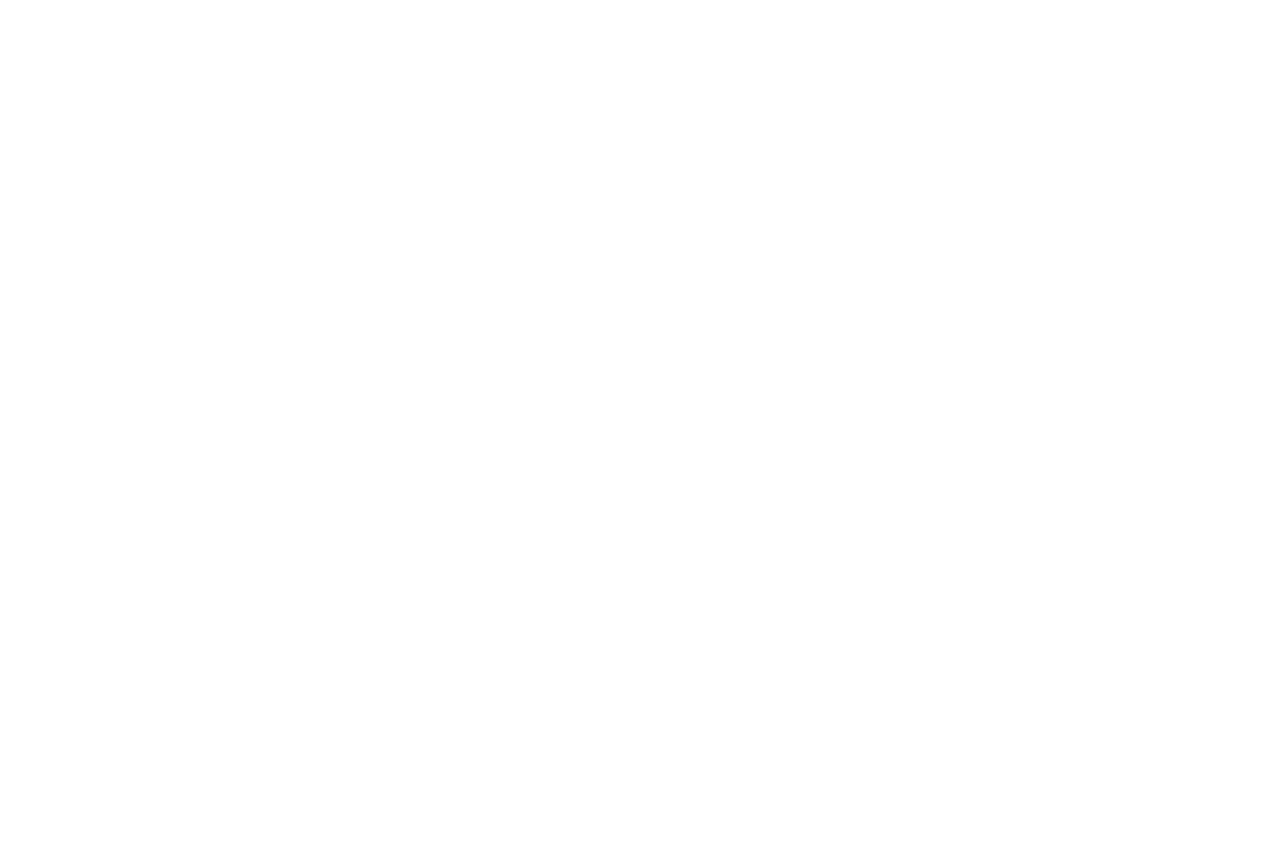
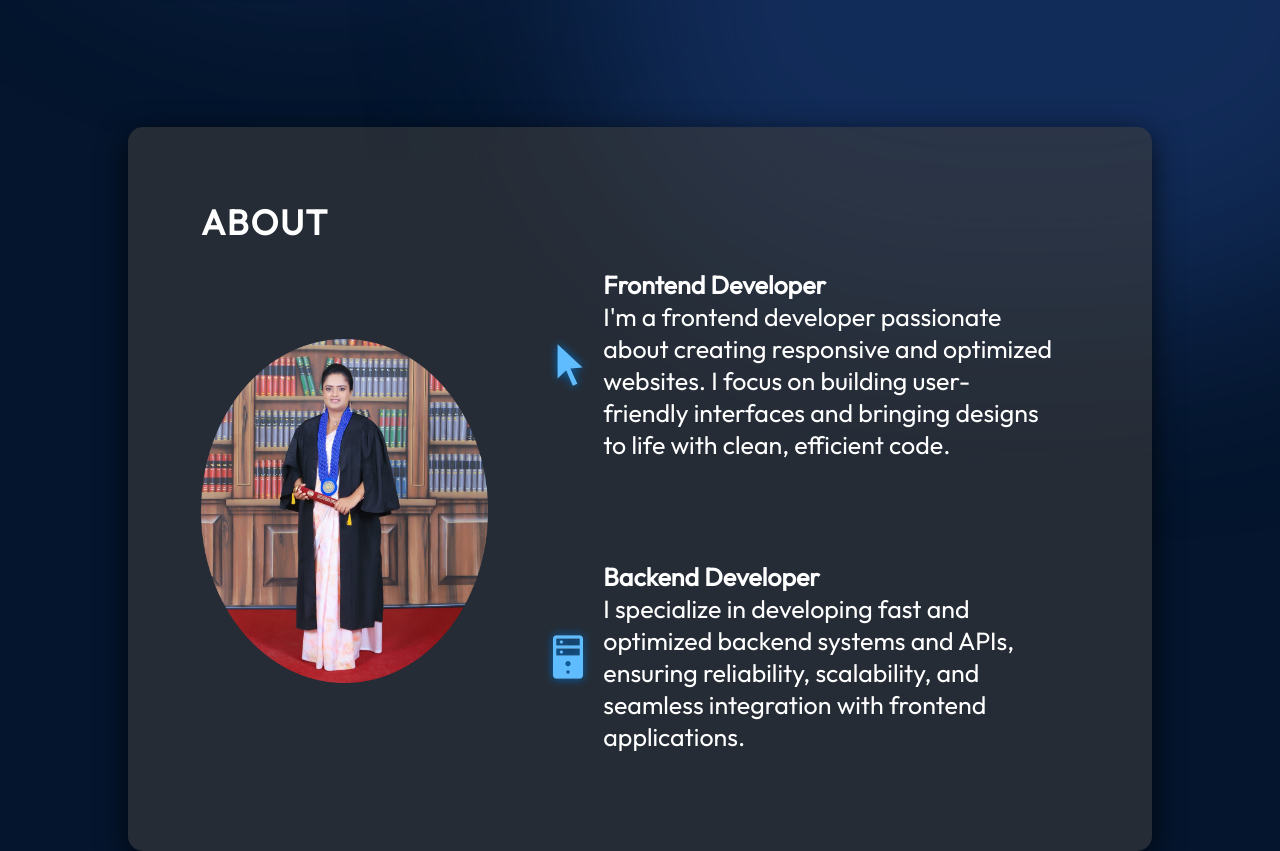
Before and after one commit to TharushiSamindara/react-portfolio, a React (Vite) app in the folder portfolio/: page / in a window 1280 px wide. Shown: the part 722-1573 px from the top of the page. Before the commit the page ends 800 px from the top, so only its background shows below. Built offline with nearby package versions, Linux system fonts and the light colour scheme.

Commit message:
Add about section

```diff
--- a/portfolio/src/App.jsx
+++ b/portfolio/src/App.jsx
@@ -2,6 +2,7 @@
 import styles from'./App.module.css'
 import {Navbar} from "./components/Navbar/Navbar.jsx";
 import {Hero} from "./components/Hero/Hero.jsx";
+import {About} from "./components/About/About.jsx";
 
 function App() {
 
@@ -9,6 +10,7 @@
     <div className={styles.App}>
       <Navbar />
       <Hero />
+      <About />
     </div>
   )
 }
--- /dev/null
+++ b/portfolio/src/components/About/About.jsx
@@ -0,0 +1,43 @@
+import React from "react";
+
+import styles from "./About.module.css";
+import aboutImage from "../../../assets/about/aboutImage.png"
+import cursorIcon from "../../../assets/about/cursorIcon.png"
+import serverIcon from "../../../assets/about/serverIcon.png"
+
+export const About = () => {
+    return (
+        <section className={styles.container} id="about">
+            <h2 className={styles.title}>About</h2>
+            <div className={styles.content}>
+                <img
+                    src={aboutImage}
+                    alt="Me sitting with a laptop"
+                    className={styles.aboutImage}
+                />
+                <ul className={styles.aboutItems}>
+                    <li className={styles.aboutItem}>
+                        <img src={cursorIcon} alt="Cursor icon" />
+                        <div className={styles.aboutItemText}>
+                            <h3>Frontend Developer</h3>
+                            <p>
+                                I'm a frontend developer passionate about creating responsive and optimized websites.
+                                I focus on building user-friendly interfaces and bringing designs to life with clean, efficient code.
+                            </p>
+                        </div>
+                    </li>
+                    <li className={styles.aboutItem}>
+                        <img src={serverIcon} alt="Server icon" />
+                        <div className={styles.aboutItemText}>
+                            <h3>Backend Developer</h3>
+                            <p>
+                                I specialize in developing fast and optimized backend systems and APIs, ensuring reliability,
+                                scalability, and seamless integration with frontend applications.
+                            </p>
+                        </div>
+                    </li>
+                </ul>
+            </div>
+        </section>
+    );
+};
--- /dev/null
+++ b/portfolio/src/components/About/About.module.css
@@ -0,0 +1,94 @@
+@import "../../vars.css";
+
+.container {
+    position: relative;
+    background-color: rgba(60, 60, 60, 0.6);
+    border-radius: 15px;
+    padding: 73px;
+    margin-top: 129px;
+    z-index: 1;
+    margin-left: 10%;
+    margin-right: 10%;
+    box-shadow: 0 8px 30px rgba(0, 0, 0, 0.7);
+}
+
+.title {
+    color: var(--color-text);
+    font-size: 35px;
+    font-weight: 700;
+    letter-spacing: 1.75px;
+    text-transform: uppercase;
+}
+
+.content {
+    display: flex;
+    flex-direction: row;
+    align-items: center;
+}
+
+.aboutImage {
+    width: 35%;
+    padding-right: 20px;
+}
+
+.aboutItems {
+    color: var(--color-text);
+    display: flex;
+    flex-direction: column;
+    gap: 50px;
+}
+
+.aboutItem {
+    display: flex;
+    flex-direction: row;
+    align-items: center;
+    border-radius: 20px;
+    list-style: none;
+    padding: 25px;
+    background-image: linear-gradient(
+            90deg,
+            rgba(165, 215, 232, 0.42) 0%,
+            rgba(255, 255, 255, 0) 100%
+    );
+    background-size: 0 100%;
+    background-repeat: no-repeat;
+    transition: 0.4s;
+}
+
+.aboutItem:hover {
+    background-size: 100% 100%;
+}
+
+.aboutItem h3 {
+    font-size: 25px;
+    font-weight: 600;
+}
+
+.aboutItem p {
+    font-size: 25px;
+}
+
+@media screen and (max-width: 830px) {
+    .container {
+        background-color: transparent;
+        padding-left: 0;
+        padding-right: 0;
+    }
+
+    .content {
+        flex-direction: column;
+    }
+
+    .aboutImage {
+        display: none;
+    }
+
+    .aboutItems {
+        margin-top: 29px;
+    }
+
+    .aboutItem {
+        padding-left: 0;
+        padding-right: 0;
+    }
+}
```
Also changed, not shown: portfolio/assets/about/aboutImage.png, portfolio/assets/about/uiIcon.png (deleted).
